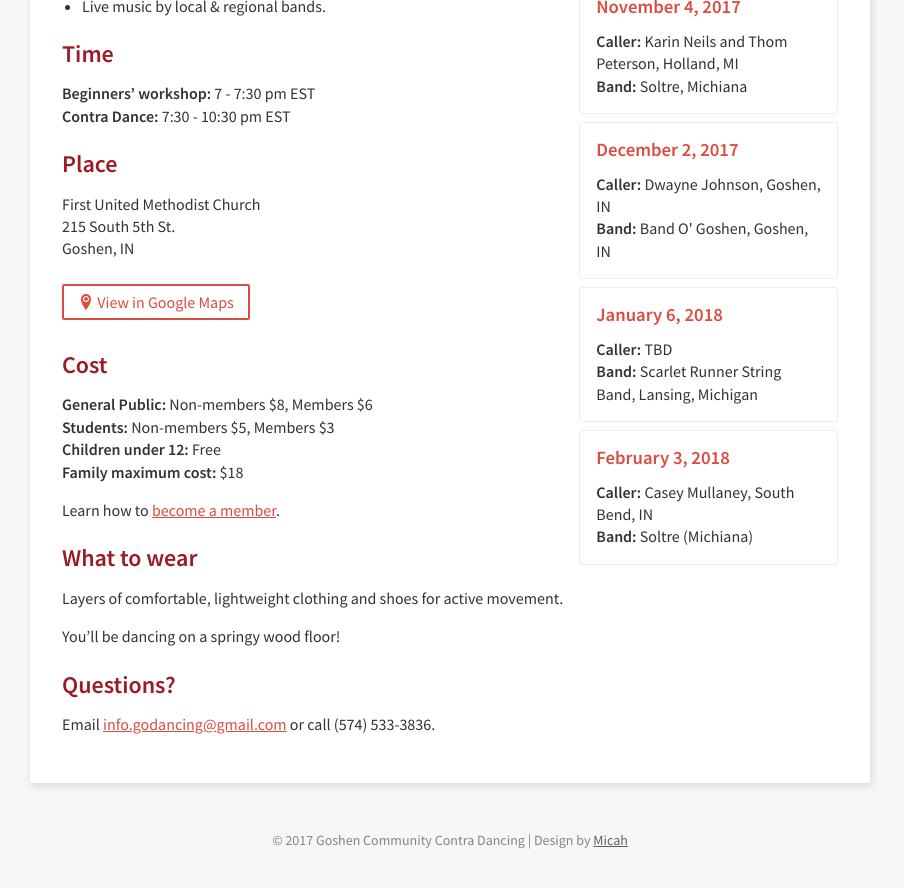
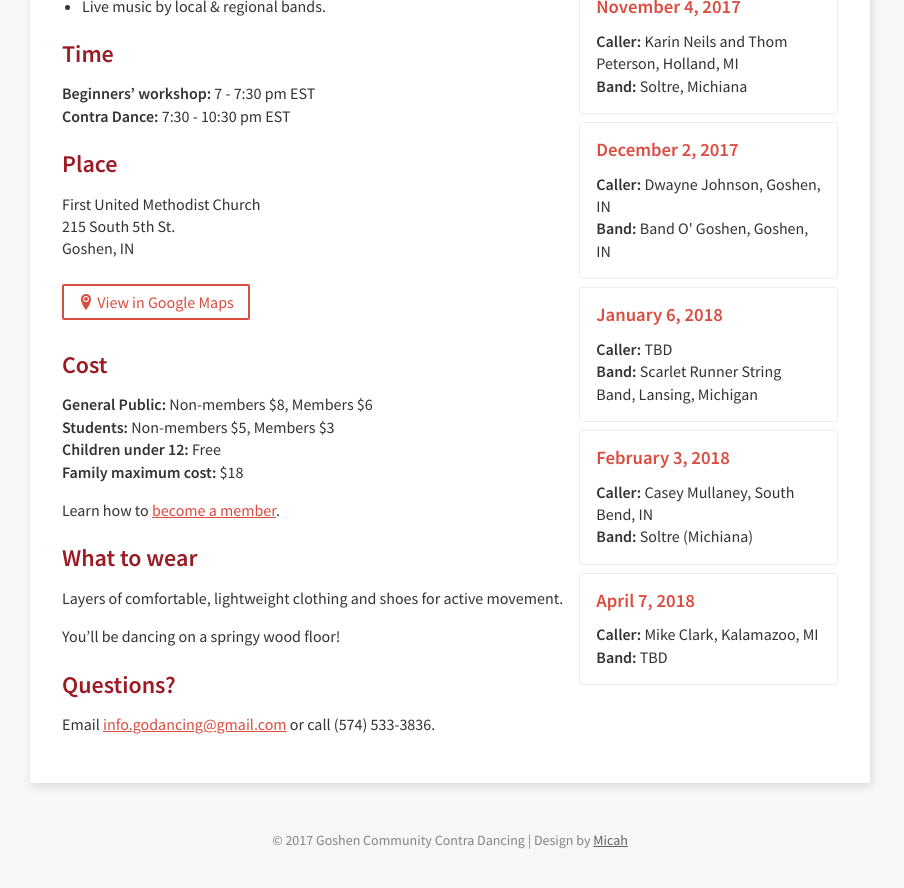
Before and after one commit to godancing/godancing.github.io, a Jekyll site: the page built from index.markdown, in a window 1280 px wide and 900 px high, scrolled down 580 px. Shown: the top 888 px of the window, without its empty margins (190-1094 px from the left). Built offline with Jekyll 4.4.1, drawn with Linux system fonts in a browser that asks for light colours.

Commit message:
Updated 2017 04 01

```diff
--- a/_dances/2017-04-01.markdown
+++ b/_dances/2017-04-01.markdown
@@ -1,9 +1,9 @@
 ---
 title: April 1, 2017
-date: 2017-04-01 12:00:00 -04:00
+date: 2018-04-07 19:00:00 -04:00
 position: 6
 Caller:
-  Name: Laurie Pietravalle (Grand Rapids, MI)
+  Name: Mike Clark, Kalamazoo, MI
 Band:
-  Name: 'Urban Sprawl (Chicago, IL)  '
+  Name: 'TBD '
 ---
```
